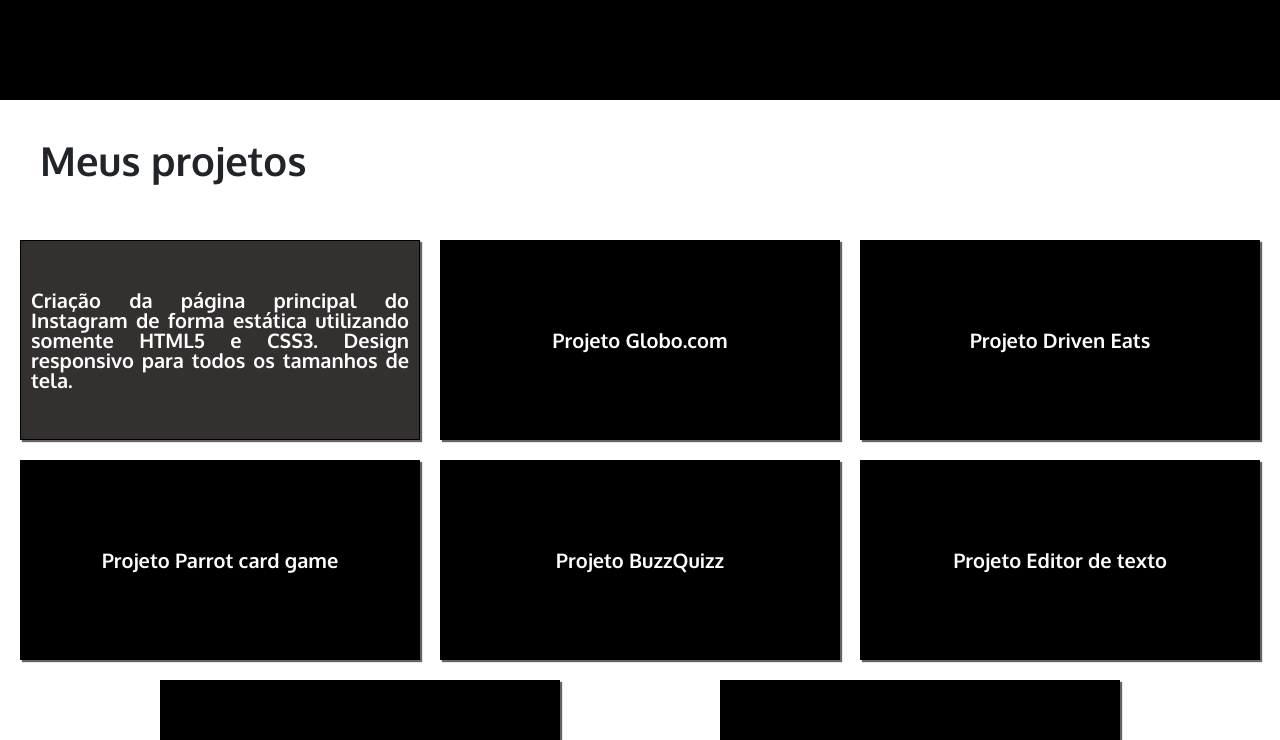
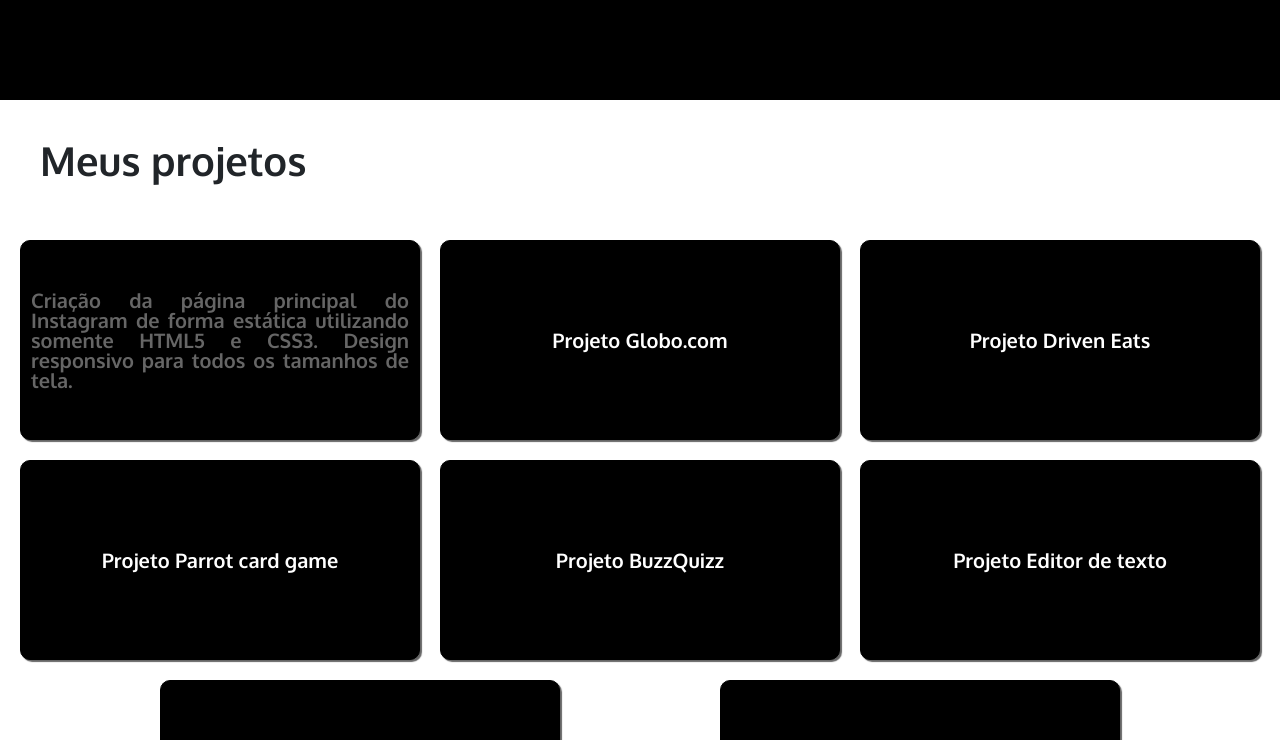
Before and after one commit to guedesclaudio/portfolio, a plain HTML site: page index.html in a window 1280 px wide. In both pictures the pointer is over the element "Projeto Instagram". Shown: the part 1200-1940 px from the top of the page. Drawn offline with nearby package versions, Linux system fonts and the light colour scheme.

Commit message:
Ajustes caixa projetos

```diff
--- a/style.css
+++ b/style.css
@@ -211,6 +211,7 @@
     cursor: pointer;
     background-color: black;
     margin-bottom: 20px;
+    border-radius: 10px;
 }
 
 
@@ -238,7 +239,7 @@
 }
 
 .project:hover {
-    background-color: rgb(53, 48, 48);
+    filter: brightness(0.4);
 }
 
 .my-carousel {
```
